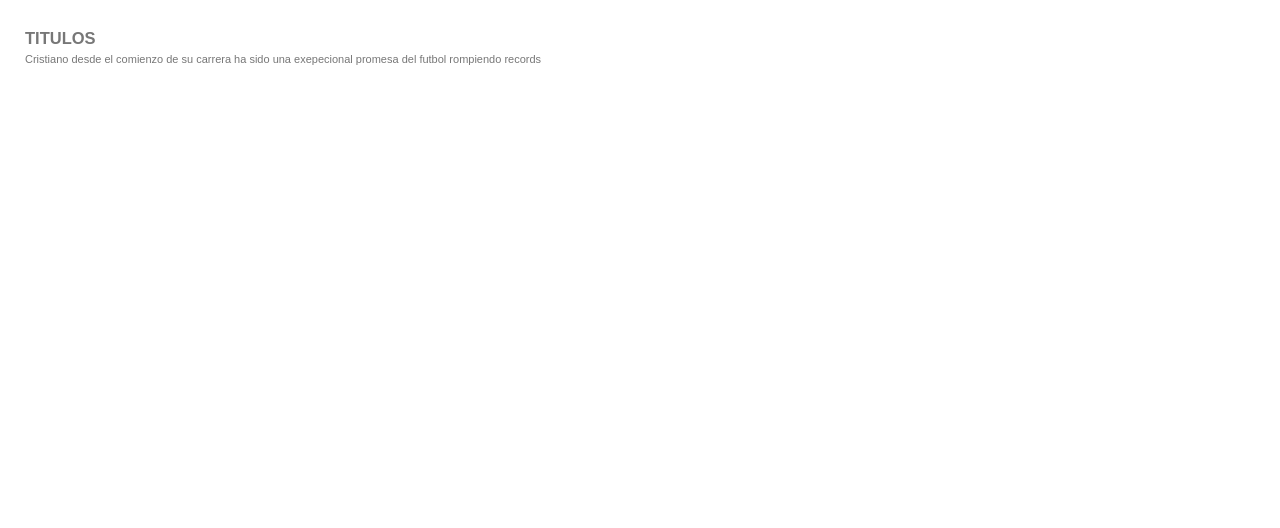
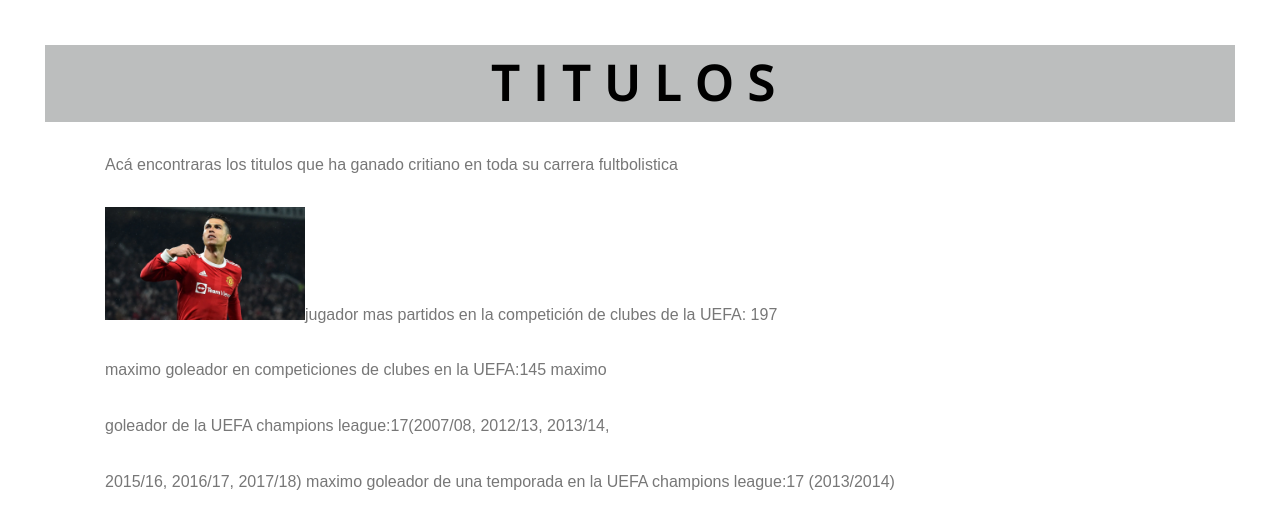
Before and after one commit to elyato/trabajocesde, a plain HTML site: page index.html in a window 1280 px wide. Drawn offline with nearby package versions, Linux system fonts and the light colour scheme; a web font is replaced by a local one.

Commit message:
creacion de titulos y arreglos en el css

```diff
--- a/css/estilos.css
+++ b/css/estilos.css
@@ -154,3 +154,26 @@ border-radius: 25px;
 .bio{
   padding: 10px;
 }
+.titulos{
+
+  padding: 20px;
+}
+.titulo-3{
+  background-color: #aeb0b0d2;
+  color: #000;
+  text-align: center;
+  font-family: "Open Sans", sans-serif;
+  font-size: 2rem;
+  letter-spacing: 15px;
+}
+.content-titu{
+font-size: 0.9rem;
+display: flex;
+align-items: center;
+flex-direction: column;
+padding: 20px;
+}
+.img-cristiano{
+  width: 200px;
+
+}
--- a/index.html
+++ b/index.html
@@ -116,9 +116,17 @@
       <div class="titulo-3">
         <h1>TITULOS</h1>
       </div>
-      <div class="content-titu">
-        <p>Cristiano desde el comienzo de su carrera ha sido una exepecional promesa del futbol rompiendo records</p>
+      <div class="content">
+        <p class="content">
 
+          Acá encontraras los titulos que ha ganado critiano en toda su carrera
+          fultbolistica
+        </p>
+        <p class="content"> <img class="img-cristiano" src="img/cristiano.png" alt="">jugador mas partidos en la competición de clubes de la UEFA: 197</p>
+       <p class="content"> maximo goleador en competiciones de clubes en la UEFA:145 maximo</p>
+       <p class="content"> goleador de la UEFA champions league:17(2007/08, 2012/13, 2013/14,</p>
+       <p class="content"> 2015/16, 2016/17, 2017/18) maximo goleador de una temporada en la UEFA
+        champions league:17 (2013/2014)</p>
       </div>
     </section>
   </body>
```
